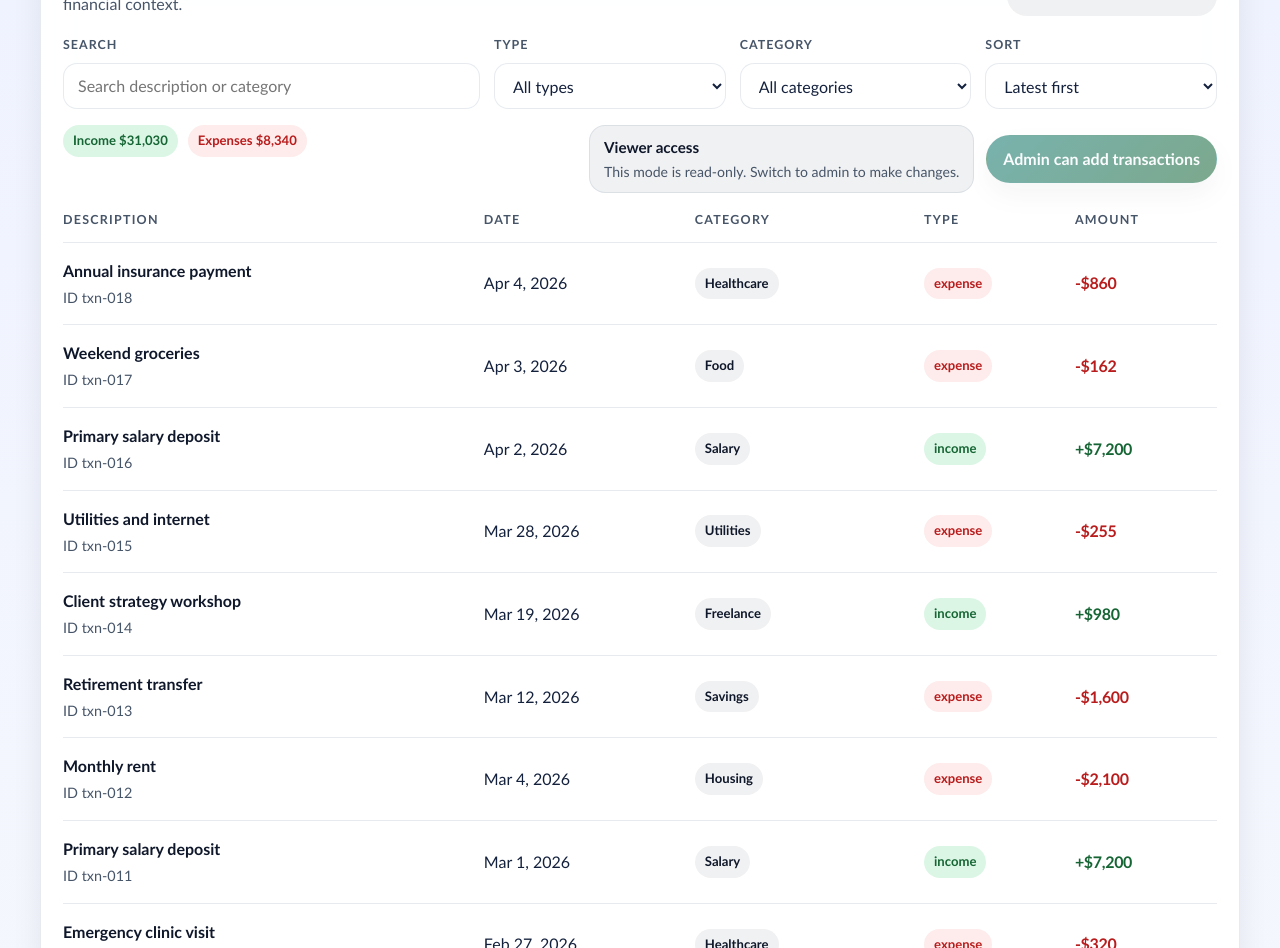
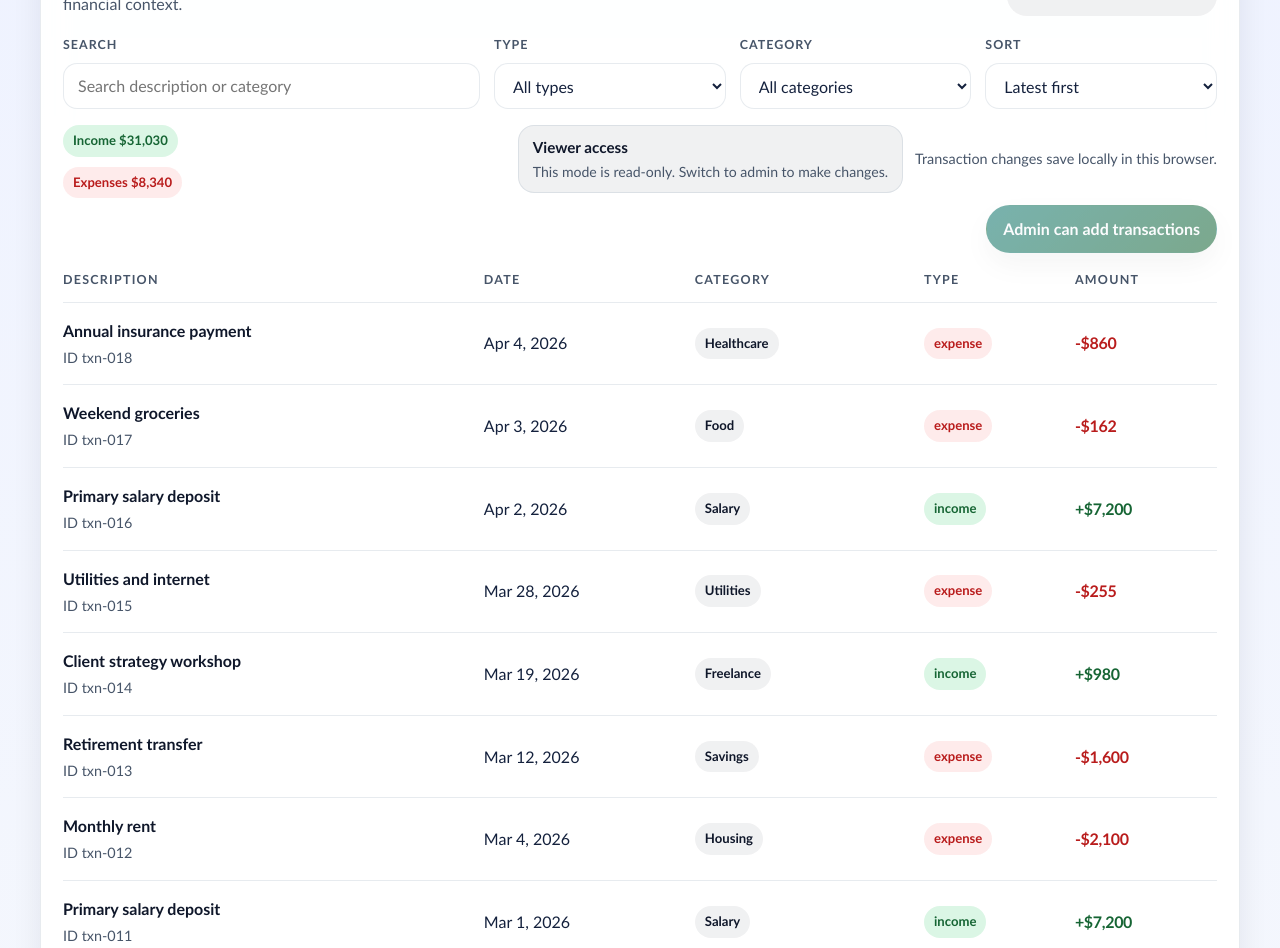
Before and after one commit to royrohan1437/Zorvyn_Financial_Dashboard, a React (Vite) app: page / in a window 1280 px wide. Shown: the part 1960-2908 px from the top of the page. Built offline with nearby package versions, Linux system fonts and the light colour scheme.

Commit message:
feat: persist dashboard data and polish documentation

```diff
--- a/src/components/transactions-section.tsx
+++ b/src/components/transactions-section.tsx
@@ -114,6 +114,20 @@ export function TransactionsSection({
     closeEditor();
   }
 
+  function handleRestoreDemoData() {
+    if (!window.confirm('Restore the original demo transactions?')) {
+      return;
+    }
+
+    startTransition(() => {
+      dispatch({
+        type: 'reset-transactions',
+      });
+    });
+
+    closeEditor();
+  }
+
   return (
     <section
       className="transactions-panel"
@@ -223,6 +237,10 @@ export function TransactionsSection({
             </span>
           </div>
 
+          <span className="persistence-note">
+            Transaction changes save locally in this browser.
+          </span>
+
           {hasActiveFilters ? (
             <button
               type="button"
@@ -246,6 +264,16 @@ export function TransactionsSection({
           >
             {isAdmin ? 'Add transaction' : 'Admin can add transactions'}
           </button>
+
+          {isAdmin ? (
+            <button
+              type="button"
+              className="ghost-button"
+              onClick={handleRestoreDemoData}
+            >
+              Restore demo data
+            </button>
+          ) : null}
         </div>
       </div>
 
--- a/src/state/dashboard-context.tsx
+++ b/src/state/dashboard-context.tsx
@@ -13,11 +13,13 @@ import type {
   ThemeMode,
   Transaction,
 } from '../types/finance';
+import { transactionCategories } from '../types/finance';
 
 type DashboardAction =
   | { type: 'set-role'; payload: Role }
   | { type: 'set-theme'; payload: ThemeMode }
-  | { type: 'set-transactions'; payload: Transaction[] };
+  | { type: 'set-transactions'; payload: Transaction[] }
+  | { type: 'reset-transactions' };
 
 type DashboardContextValue = DashboardState & {
   dispatch: Dispatch<DashboardAction>;
@@ -25,6 +27,7 @@ type DashboardContextValue = DashboardState & {
 
 const THEME_STORAGE_KEY = 'zorvyn-dashboard-theme';
 const ROLE_STORAGE_KEY = 'zorvyn-dashboard-role';
+const TRANSACTIONS_STORAGE_KEY = 'zorvyn-dashboard-transactions';
 
 const initialState: DashboardState = {
   transactions: mockTransactions,
@@ -58,11 +61,56 @@ function getPreferredRole(): Role {
     : 'viewer';
 }
 
+function isValidTransaction(transaction: unknown): transaction is Transaction {
+  if (!transaction || typeof transaction !== 'object') {
+    return false;
+  }
+
+  const candidate = transaction as Record<string, unknown>;
+
+  return (
+    typeof candidate.id === 'string' &&
+    typeof candidate.date === 'string' &&
+    /^\d{4}-\d{2}-\d{2}$/.test(candidate.date) &&
+    typeof candidate.description === 'string' &&
+    typeof candidate.amount === 'number' &&
+    Number.isFinite(candidate.amount) &&
+    transactionCategories.includes(
+      candidate.category as (typeof transactionCategories)[number],
+    ) &&
+    (candidate.type === 'income' || candidate.type === 'expense')
+  );
+}
+
+function getPreferredTransactions(): Transaction[] {
+  if (typeof window === 'undefined') {
+    return mockTransactions;
+  }
+
+  const savedTransactions = window.localStorage.getItem(TRANSACTIONS_STORAGE_KEY);
+
+  if (!savedTransactions) {
+    return mockTransactions;
+  }
+
+  try {
+    const parsedTransactions = JSON.parse(savedTransactions);
+
+    return Array.isArray(parsedTransactions) &&
+      parsedTransactions.every(isValidTransaction)
+      ? parsedTransactions
+      : mockTransactions;
+  } catch {
+    return mockTransactions;
+  }
+}
+
 function createInitialState(state: DashboardState): DashboardState {
   return {
     ...state,
     selectedRole: getPreferredRole(),
     selectedTheme: getPreferredTheme(),
+    transactions: getPreferredTransactions(),
   };
 }
 
@@ -88,6 +136,11 @@ function dashboardReducer(
         ...state,
         transactions: action.payload,
       };
+    case 'reset-transactions':
+      return {
+        ...state,
+        transactions: mockTransactions,
+      };
     default:
       return state;
   }
@@ -110,6 +163,13 @@ export function DashboardProvider({ children }: PropsWithChildren) {
     window.localStorage.setItem(ROLE_STORAGE_KEY, state.selectedRole);
   }, [state.selectedRole]);
 
+  useEffect(() => {
+    window.localStorage.setItem(
+      TRANSACTIONS_STORAGE_KEY,
+      JSON.stringify(state.transactions),
+    );
+  }, [state.transactions]);
+
   return (
     <DashboardContext.Provider value={{ ...state, dispatch }}>
       {children}
--- a/src/styles.css
+++ b/src/styles.css
@@ -751,6 +751,11 @@ select {
   flex-wrap: wrap;
 }
 
+.persistence-note {
+  color: var(--ink-soft);
+  font-size: 0.9rem;
+}
+
 .stat-chip,
 .category-pill,
 .type-badge {
@@ -1087,6 +1092,10 @@ select {
     justify-content: flex-start;
   }
 
+  .persistence-note {
+    width: 100%;
+  }
+
   .transactions-toolbar {
     grid-template-columns: repeat(2, minmax(0, 1fr));
   }
```
Also changed, not shown: 1 other file (tests, documents, lock files or other folders).
